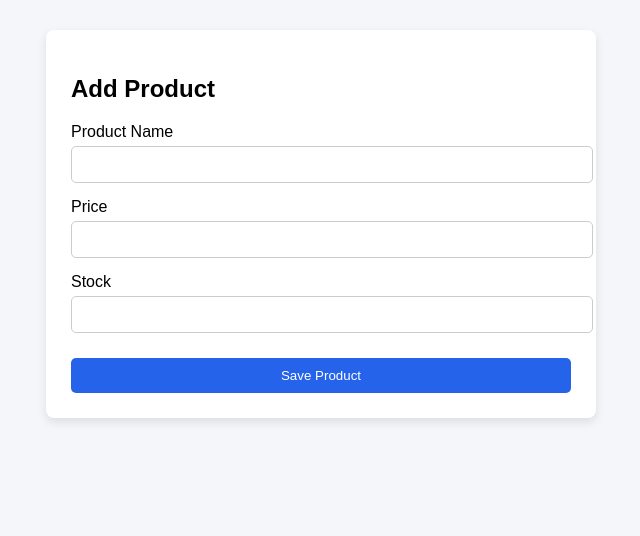
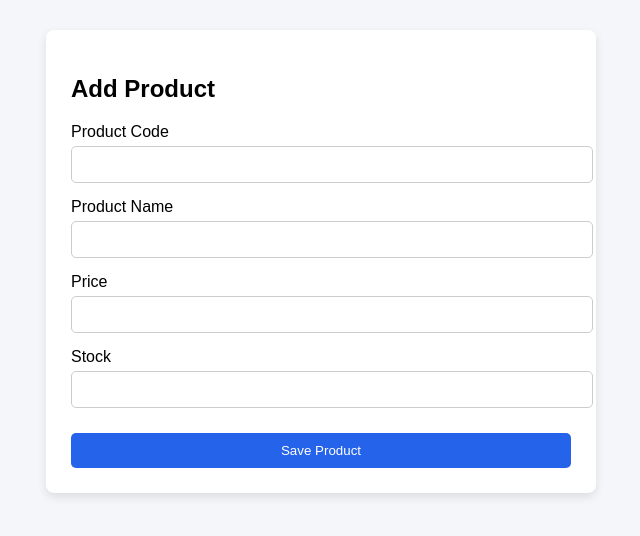
Before and after one commit to rajeshakela0909-cloud/jewellery-shop, a Flask app: page /add_product in a window 1280 px wide. Shown: the part 48-584 px from the top of the page, without its empty margins (319-959 px from the left). Run offline with Flask 3, Linux system fonts and the light colour scheme.

Commit message:
Update add_product.html

```diff
--- a/templates/add_product.html
+++ b/templates/add_product.html
@@ -6,11 +6,15 @@
     <h2>Add Product</h2>
 
     <form method="POST">
+
+        <label>Product Code</label>
+        <input type="text" name="code" required>
+
         <label>Product Name</label>
         <input type="text" name="name" required>
 
         <label>Price</label>
-        <input type="number" name="price" required>
+        <input type="number" step="0.01" name="price" required>
 
         <label>Stock</label>
         <input type="number" name="stock" required>
@@ -18,7 +22,9 @@
         <button class="btn btn-primary" style="width:100%; margin-top:10px;">
             Save Product
         </button>
+
     </form>
+
 </div>
 
 {% endblock %}
```
